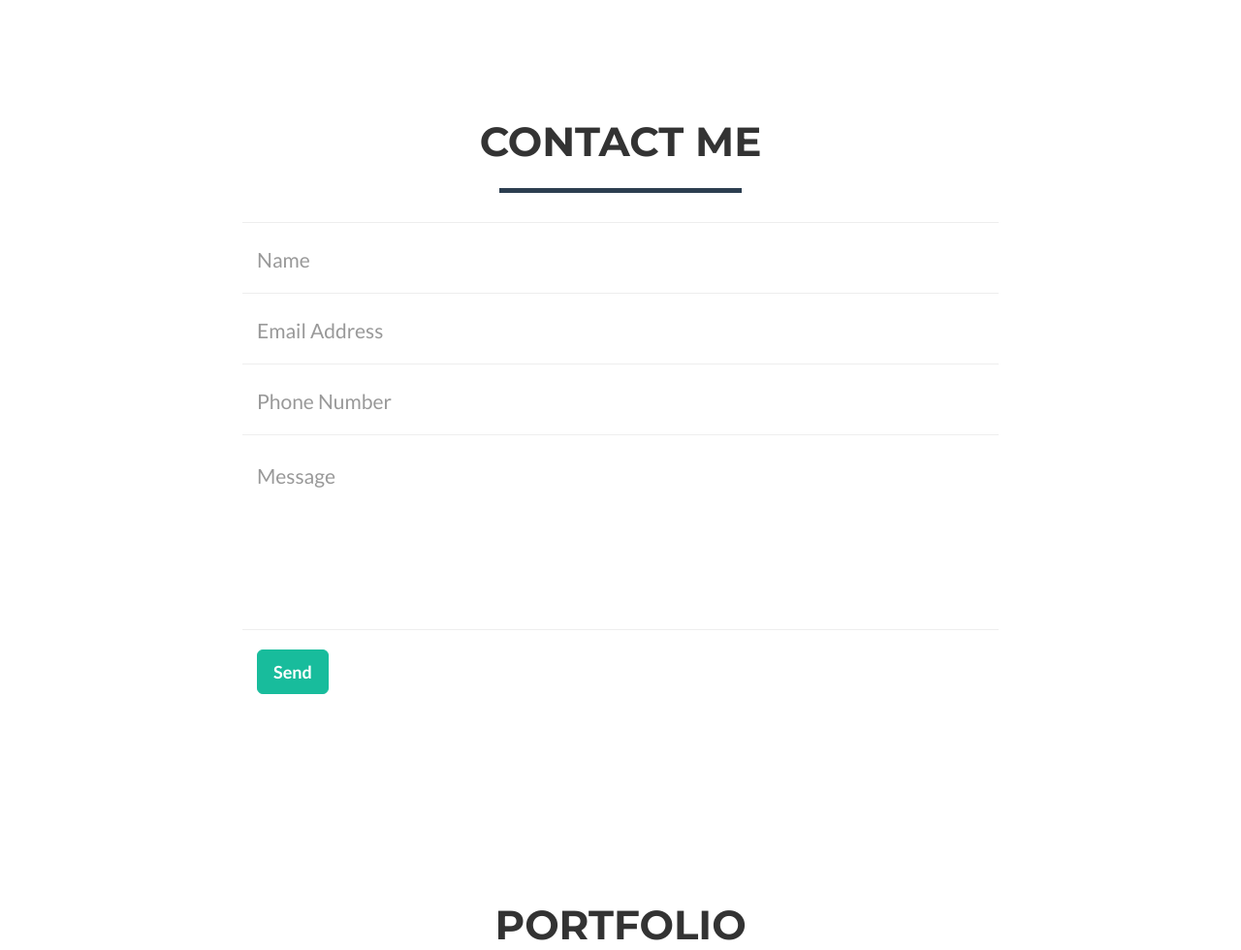
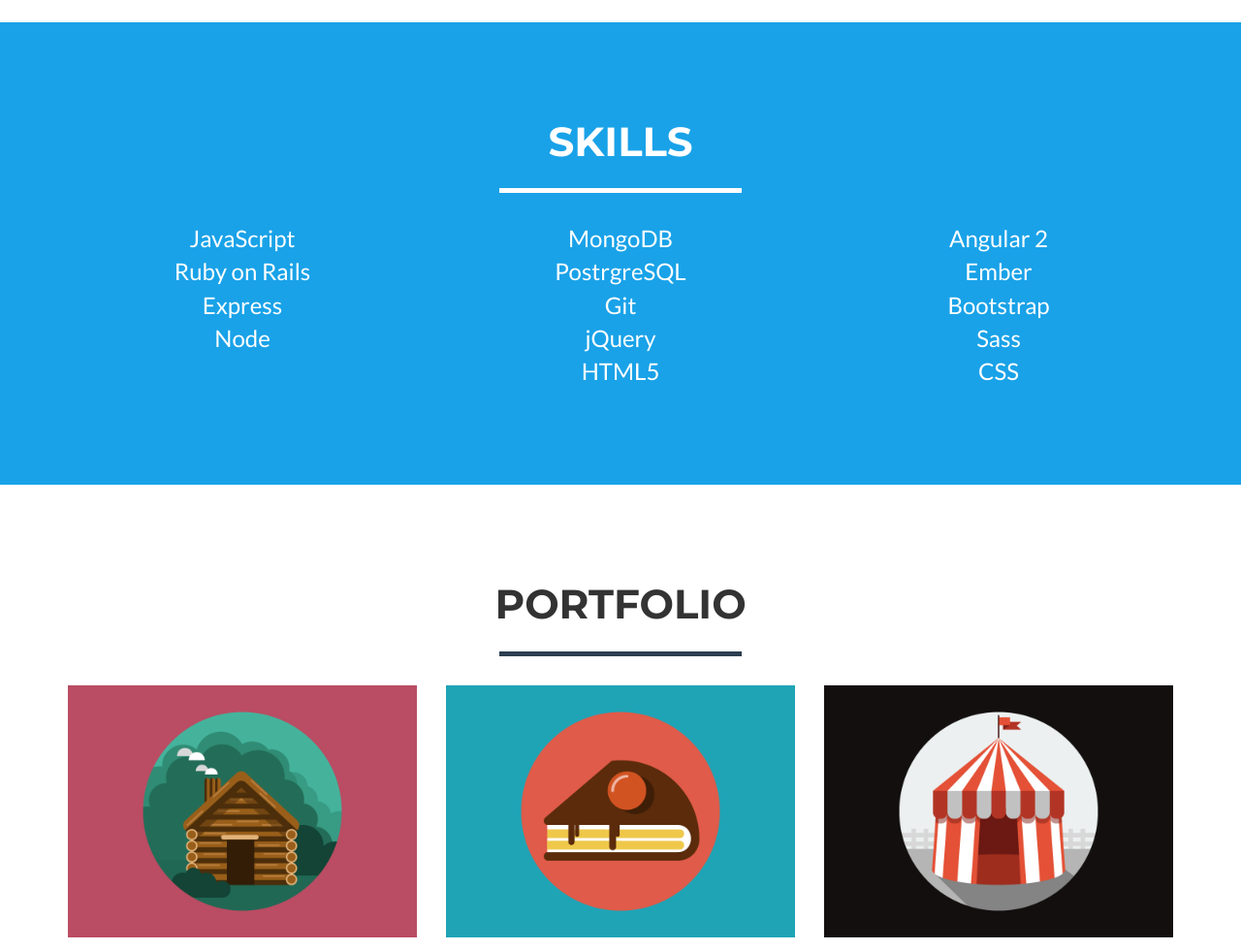
Before and after one commit to aprilsourz/af-portfolio, a website: page index.html in a window 1280 px wide. Shown: the part 1340-2320 px from the top of the page at 97% size. Drawn offline with nearby package versions, Linux system fonts and the light colour scheme.

Commit message:
Changes color scheme and skills section

```diff
--- a/css/freelancer.css
+++ b/css/freelancer.css
@@ -54,7 +54,7 @@ hr.star-light {
   border-color: white;
 }
 hr.star-light:after {
-  background-color: #18BC9C;
+  background-color: #19a2e8;
   color: white;
 }
 hr.star-primary {
@@ -69,7 +69,7 @@ hr.star-primary:after {
 }
 header {
   text-align: center;
-  background: #18BC9C;
+  background: #19a2e8;
   color: white;
 }
 header .container {
@@ -182,7 +182,7 @@ section h2 {
   font-size: 3em;
 }
 section.success {
-  background: #18BC9C;
+  background: #19a2e8;
   color: white;
 }
 @media (max-width: 767px) {
@@ -526,6 +526,7 @@ div#maincontent {
 }
 
 .circle-img {
+  border: 10px solid #2C3E50;
   display: block;
   margin: 0 auto;
   height: 100%;
@@ -534,3 +535,8 @@ div#maincontent {
   -moz-border-radius: 50%;
   border-radius: 50%;
 }
+
+.tech{
+  font-size: 24px;
+  font-weight: 400px;
+}
--- a/index.html
+++ b/index.html
@@ -9,7 +9,7 @@
     <meta name="description" content="">
     <meta name="author" content="">
 
-    <title>Freelancer - Start Bootstrap Theme</title>
+    <title>Arlo Feirman</title>
 
     <!-- Bootstrap Core CSS -->
     <link href="vendor/bootstrap/css/bootstrap.min.css" rel="stylesheet">
@@ -78,7 +78,7 @@
                     <div class="intro-text">
                         <h1 class="name">Arlo Feirman</h1>
                         <hr class="star-light">
-                        <span class="skills">Web Developer - Enthusiastic problem solver</span>
+                        <span class="skills">Full Stack Developer - Enthusiastic problem solver</span>
                     </div>
                 </div>
             </div>
@@ -96,7 +96,7 @@
             </div>
             <div class="row">
                 <div class="col-lg-8 col-lg-offset-2">
-                    <p>As a web developer, the aesthetic sensibility and creative workflow I have honed in my music career is of unique value when contributing to a project. I began programming with strong problem solving skills and the ability to teach myself new things quickly. I am a methodical developer who enjoys the puzzle solving aspect of programming and writing clean, modular code.</p>
+                    <p>As a web developer, the aesthetic sensibility and creative workflow I have honed in my music career is of unique value when contributing to a project. I began programming with strong problem solving skills and the ability to teach myself new things quickly. I am a methodical developer who enjoys the puzzle solving aspect of programming and writing clean, modular code. I love a well designed app that has utility in daily life.</p>
                 </div>
                 <div class="col-lg-8 col-lg-offset-2 text-center">
                     <a href="#" class="btn btn-lg btn-outline">
@@ -109,55 +109,40 @@
 
 
     <!-- SKILLS Section -->
-    <section id="contact">
+    <section id="contact" class="success">
       <div class="container">
           <div class="row">
               <div class="col-lg-12 text-center">
-                    <h2>Contact Me</h2>
-                    <hr class="star-primary">
+                  <h2>Skills</h2>
+                  <hr class="star-light">
               </div>
           </div>
           <div class="row">
-                <div class="col-lg-8 col-lg-offset-2">
-                    <!-- To configure the contact form email address, go to mail/contact_me.php and update the email address in the PHP file on line 19. -->
-                    <!-- The form should work on most web servers, but if the form is not working you may need to configure your web server differently. -->
-                    <form name="sentMessage" id="contactForm" novalidate>
-                        <div class="row control-group">
-                            <div class="form-group col-xs-12 floating-label-form-group controls">
-                                <label for="name">Name</label>
-                                <input type="text" class="form-control" placeholder="Name" id="name" required data-validation-required-message="Please enter your name.">
-                                <p class="help-block text-danger"></p>
+              <div class="col-sm-4 text-center tech">
+
+                  JavaScript </br>
+                  Ruby on Rails </br>
+                  Express </br>
+                  Node </br>
+
               </div>
+              <div class="col-sm-4 text-center tech">
+
+                   MongoDB</br>
+                   PostrgreSQL </br>
+                   Git </br>
+                   jQuery  </br>
+                   HTML5 </br>
+
               </div>
-                        <div class="row control-group">
-                            <div class="form-group col-xs-12 floating-label-form-group controls">
-                                <label for="email">Email Address</label>
-                                <input type="email" class="form-control" placeholder="Email Address" id="email" required data-validation-required-message="Please enter your email address.">
-                                <p class="help-block text-danger"></p>
-                            </div>
-                        </div>
-                        <div class="row control-group">
-                            <div class="form-group col-xs-12 floating-label-form-group controls">
-                                <label for="phone">Phone Number</label>
-                                <input type="tel" class="form-control" placeholder="Phone Number" id="phone" required data-validation-required-message="Please enter your phone number.">
-                                <p class="help-block text-danger"></p>
-                            </div>
-                        </div>
-                        <div class="row control-group">
-                            <div class="form-group col-xs-12 floating-label-form-group controls">
-                                <label for="message">Message</label>
-                                <textarea rows="5" class="form-control" placeholder="Message" id="message" required data-validation-required-message="Please enter a message."></textarea>
-                                <p class="help-block text-danger"></p>
-                            </div>
-                        </div>
-                        <br>
-                        <div id="success"></div>
-                        <div class="row">
-                            <div class="form-group col-xs-12">
-                                <button type="submit" class="btn btn-success btn-lg">Send</button>
-                            </div>
-                        </div>
-                    </form>
+              <div class="col-sm-4 text-center tech">
+
+                Angular 2 </br>
+                Ember  </br>
+                Bootstrap </br>
+                Sass </br>
+                CSS </br>
+
               </div>
           </div>
       </div>
```
Lines whose indentation alone changed are shown as unchanged.
